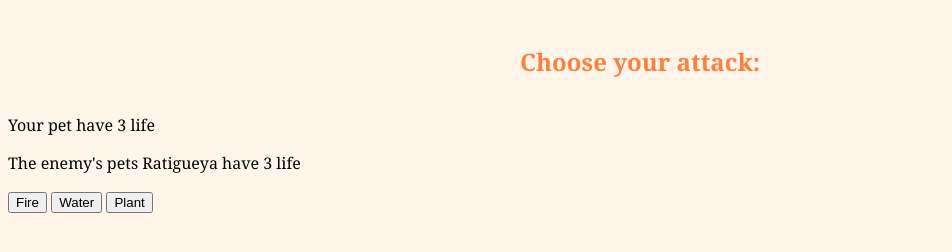
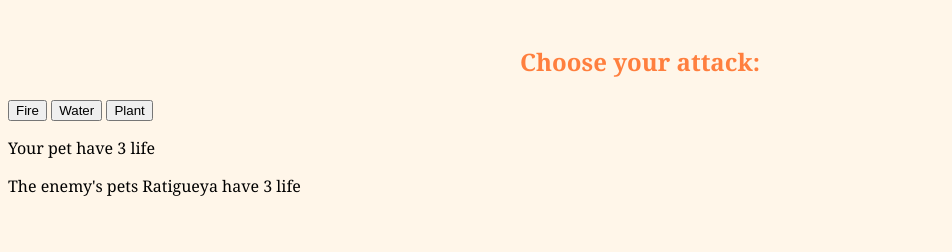
Before and after one commit to ElGuaraguao9/BattleOfElements, a plain HTML site: page index.html in a window 1280 px wide. Both pictures are taken after a click on the button "Select". Shown: the part 152-404 px from the top of the page, without its empty margins (0-952 px from the left). Drawn offline with Linux system fonts and the light colour scheme.

Commit message:
update file .html and .css

```diff
--- a/CSS/styles1.css
+++ b/CSS/styles1.css
@@ -35,7 +35,7 @@ h2 {
   border: 4px solid #604cc3;
   border-radius: 20px;
 }
-.petName{
+.petName {
   display: flex;
 }
 .petName p {
@@ -61,7 +61,7 @@ input {
   width: 185px;
   height: 55px;
   background: #80c4e9;
-  margin: 42px;
+  margin-top: 40px;
   border: 3px solid #604cc3;
   border-radius: 20px;
 }
--- a/index.html
+++ b/index.html
@@ -41,27 +41,28 @@
         <h1>Battle of Elements</h1>
         <h2>Choose your attack:</h2>
       </div>
-
-      <p>
-        Your pet <span id="petUser"></span> have
-        <span id="player-life">3</span> life
-      </p>
-      <p>
-        The enemy's pets <span id="petEnemy"></span> have
-        <span id="enemy-life">3</span> life
-      </p>
-
-      <p>
+      <div>
         <button id="button-fire">Fire</button>
         <button id="button-water">Water</button>
         <button id="button-plant">Plant</button>
-      </p>
-    </section>
+      </div>
+      <div>
+        <section id="messages"></section>
 
-    <section id="messages"></section>
-
-    <section id="restart">
-      <button id="button-restart">Restart</button>
+        <section id="restart">
+          <button id="button-restart">Restart</button>
+        </section>
+      </div>
+      <div>
+        <p>
+          Your pet <span id="petUser"></span> have
+          <span id="player-life">3</span> life
+        </p>
+        <p>
+          The enemy's pets <span id="petEnemy"></span> have
+          <span id="enemy-life">3</span> life
+        </p>
+      </div>
     </section>
   </body>
 </html>
```
